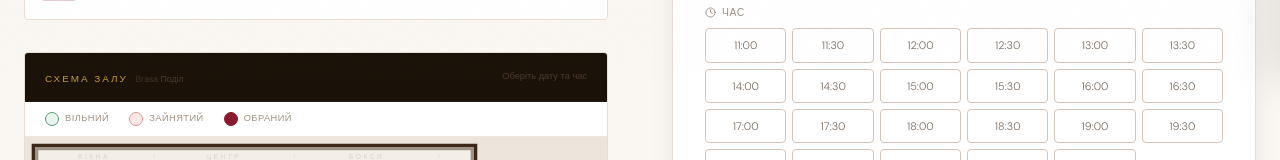
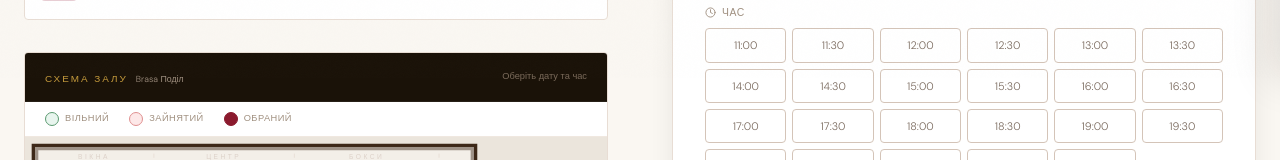
Before and after one commit to danylonahorniuk/brasa-cafe, a Next.js app: page /booking in a window 1280 px wide. Shown: the part 722-882 px from the top of the page. Built offline with nearby package versions, Linux system fonts and the light colour scheme.

Commit message:
Improve floor plan header text contrast on dark background
Co-Authored-By: Claude Sonnet 4.6 <noreply@anthropic.com>

```diff
--- a/src/app/booking/page.tsx
+++ b/src/app/booking/page.tsx
@@ -417,9 +417,9 @@ export default function BookingPage() {
                 style={{ background: "#1a1208", borderBottom: "1px solid rgba(255,255,255,0.06)" }}>
                 <div>
                   <span className="text-[0.62rem] tracking-[0.2em] uppercase" style={{ color: "#c49a3c" }}>Схема залу</span>
-                  <span className="text-[0.55rem] ml-2" style={{ color: "#4a3a30" }}>Brasa {location.name}</span>
+                  <span className="text-[0.55rem] ml-2" style={{ color: "#a09080" }}>Brasa {location.name}</span>
                 </div>
-                <span className="text-[0.58rem]" style={{ color: canShowTables ? "#5a4a3a" : "#4a3a30" }}>
+                <span className="text-[0.58rem]" style={{ color: canShowTables ? "#c4b4a8" : "#7a6a5a" }}>
                   {canShowTables ? `${form.date} · ${form.time}` : "Оберіть дату та час"}
                 </span>
               </div>
```
